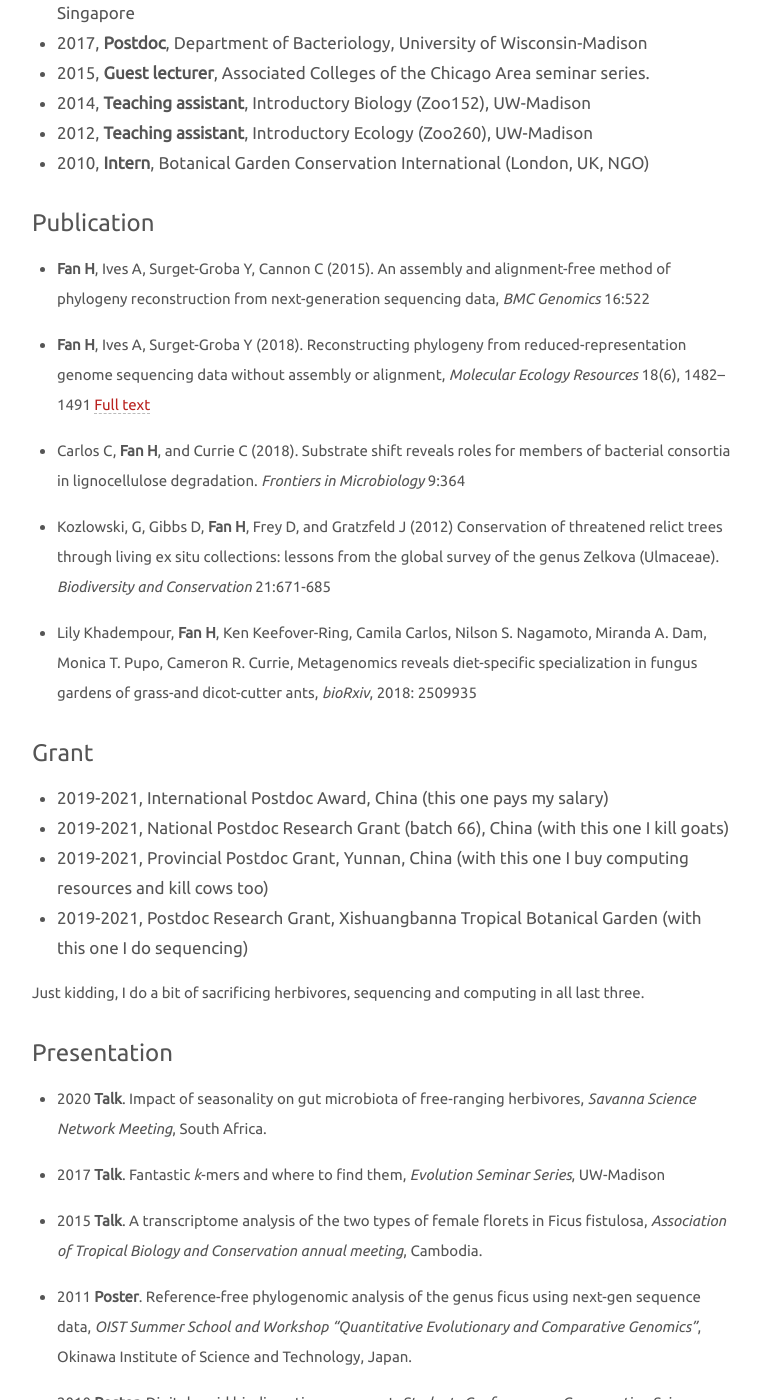
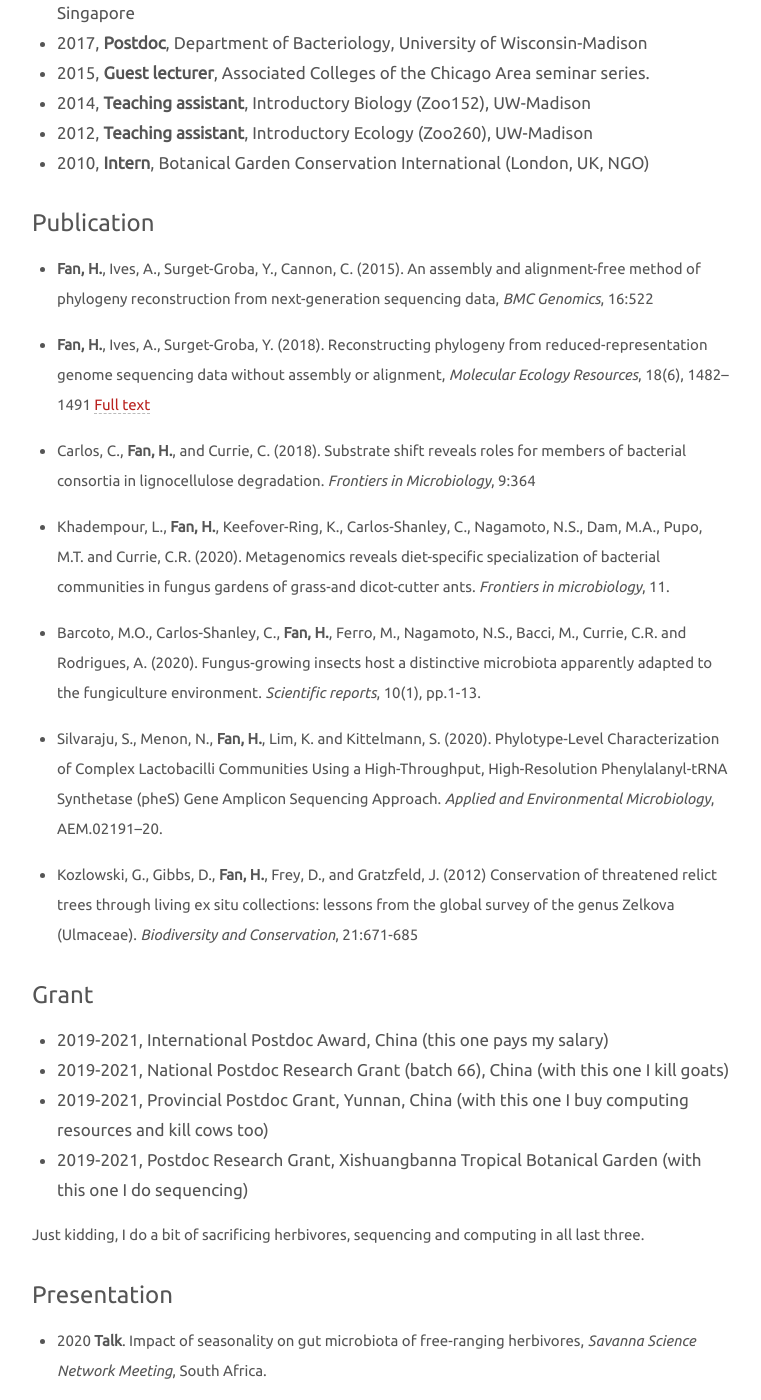
Before and after one commit to fanhuan/fanhuan.github.io, a Jekyll site: the page built from resume.md, in a window 1280 px wide and 1400 px high, scrolled down 574 px. Shown: the whole window, without its empty margins (258-1019 px from the left). Built offline with Jekyll 4.4.1, drawn with Linux system fonts in a browser that asks for light colours.

Commit message:
some coauthor papers

```diff
--- a/resume.md
+++ b/resume.md
@@ -34,15 +34,20 @@ _**Thesis**: Studies on the evolution of breeding systems in Ficus (Moraceae) po
 
 ## Publication
 
-+	**Fan H**, Ives A, Surget-Groba Y, Cannon C (2015). An assembly and alignment-free method of phylogeny reconstruction from next-generation sequencing data, _BMC Genomics_ 16:522
++	**Fan, H.**, Ives, A., Surget-Groba, Y., Cannon, C. (2015). An assembly and alignment-free method of phylogeny reconstruction from next-generation sequencing data, _BMC Genomics_, 16:522
 
-+	**Fan H**, Ives A, Surget-Groba Y (2018). Reconstructing phylogeny from reduced-representation genome sequencing data without assembly or alignment, _Molecular Ecology Resources_ 18(6), 1482–1491 [Full text](https://rdcu.be/6cok)
++	**Fan, H.**, Ives, A., Surget-Groba, Y. (2018). Reconstructing phylogeny from reduced-representation genome sequencing data without assembly or alignment, _Molecular Ecology Resources_, 18(6), 1482–1491 [Full text](https://rdcu.be/6cok)
 
-+ Carlos C, **Fan H**, and Currie C (2018). Substrate shift reveals roles for members of bacterial consortia in lignocellulose degradation. _Frontiers in Microbiology_ 9:364
++ Carlos, C., **Fan, H.**, and Currie, C. (2018). Substrate shift reveals roles for members of bacterial consortia in lignocellulose degradation. _Frontiers in Microbiology_, 9:364
 
-+ Kozlowski, G, Gibbs D, **Fan H**, Frey D, and Gratzfeld J (2012) Conservation of threatened relict trees through living ex situ collections: lessons from the global survey of the genus Zelkova (Ulmaceae). _Biodiversity and Conservation_ 21:671-685
++ Khadempour, L., **Fan, H.**, Keefover-Ring, K., Carlos-Shanley, C., Nagamoto, N.S., Dam, M.A., Pupo, M.T. and Currie, C.R. (2020). Metagenomics reveals diet-specific specialization of bacterial communities in fungus gardens of grass-and dicot-cutter ants. _Frontiers in microbiology_, 11.
 
-+ Lily Khadempour, **Fan H**, Ken Keefover-Ring, Camila Carlos, Nilson S. Nagamoto, Miranda A. Dam, Monica T. Pupo, Cameron R. Currie, Metagenomics reveals diet-specific specialization in fungus gardens of grass-and dicot-cutter ants, _bioRxiv_, 2018: 2509935
++ Barcoto, M.O., Carlos-Shanley, C., **Fan, H.**, Ferro, M., Nagamoto, N.S., Bacci, M., Currie, C.R. and Rodrigues, A. (2020). Fungus-growing insects host a distinctive microbiota apparently adapted to the fungiculture environment. _Scientific reports_, 10(1), pp.1-13.
+
++ Silvaraju, S., Menon, N., **Fan, H.**, Lim, K. and Kittelmann, S. (2020). Phylotype-Level Characterization of Complex Lactobacilli Communities Using a High-Throughput, High-Resolution Phenylalanyl-tRNA Synthetase (pheS) Gene Amplicon Sequencing Approach. _Applied and Environmental Microbiology_, AEM.02191–20.
+
++ Kozlowski, G., Gibbs, D., **Fan, H.**, Frey, D., and Gratzfeld, J. (2012) Conservation of threatened relict trees through living ex situ collections: lessons from the global survey of the genus Zelkova (Ulmaceae). _Biodiversity and Conservation_, 21:671-685
+
 
 ## Grant
 + 2019-2021, International Postdoc Award, China (this one pays my salary)
```
